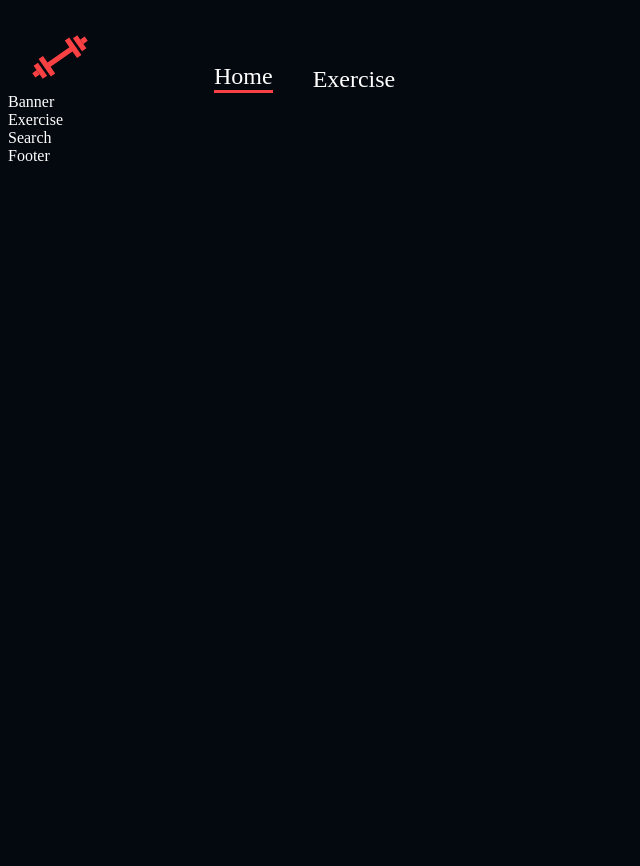
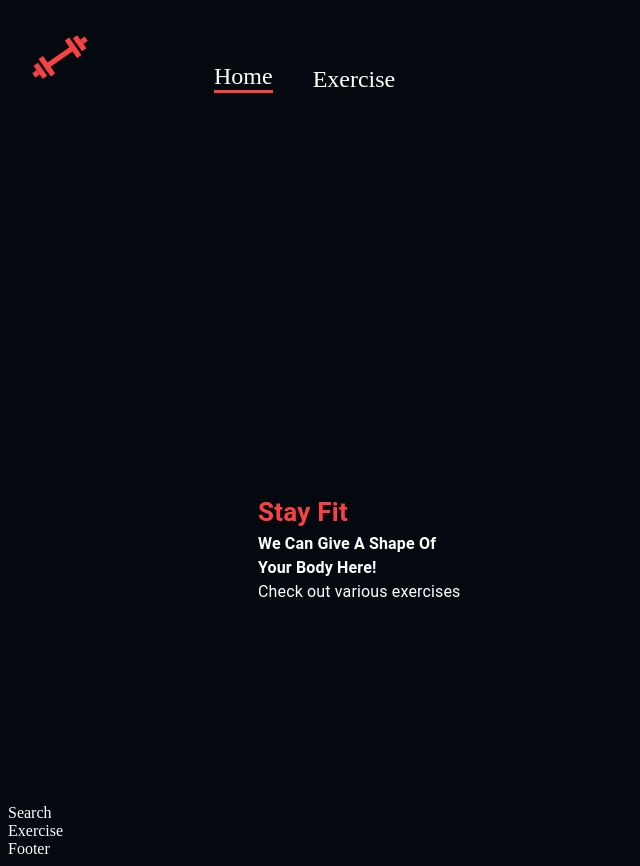
Before and after one commit to Kelly-kells/fit-fam, a React (Create React App) app: page / in a window 1280 px wide. Shown: the whole page, without its empty margins (0-640 px from the left). Before the commit the page ends 800 px from the top, so only its background shows below. Built offline with nearby package versions, Linux system fonts and the light colour scheme.

Commit message:
home-section

```diff
--- a/src/components/Banner.js
+++ b/src/components/Banner.js
@@ -1,9 +1,22 @@
-import React from 'react'
+import React from "react";
+import { Box, Stack, Typography } from "@mui/material";
 
 const Banner = () => {
   return (
-    <div>Banner</div>
-  )
-}
+    <Box
+      sx={{ mt: { lg: "200px", xs: "70px" }, ml: { sm: "50px" } }}
+      position="relative"
+      p="200px"
+    >
+      <Typography color="#f94144" fontWeight="600" fontSize="26px">
+        Stay Fit
+      </Typography>
+      <Typography fontWeight={700} >
+        We Can Give A Shape Of <br /> Your Body Here!
+      </Typography>
+      <Typography>Check out various exercises</Typography>
+    </Box>
+  );
+};
 
-export default Banner
+export default Banner;
--- a/src/pages/Home.js
+++ b/src/pages/Home.js
@@ -11,8 +11,9 @@ const Home = () => {
     <Box>
 
   <Banner/>
+  <Search/>
  <Exercise/>
- <Search/>
+
 
     </Box>
   )
```
